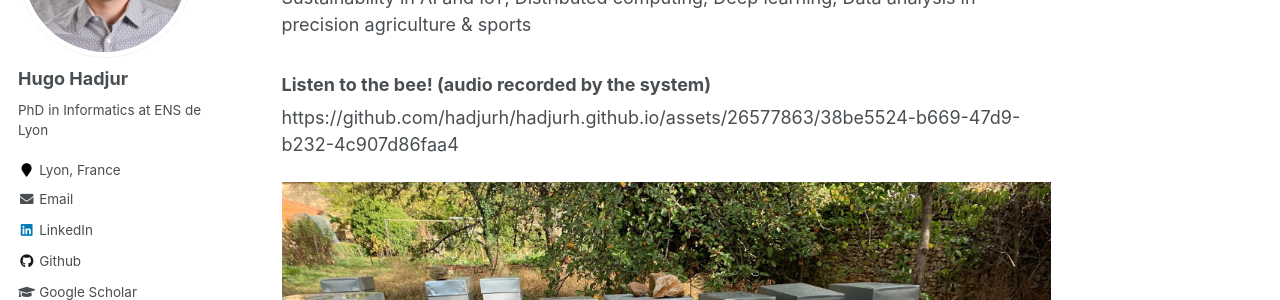
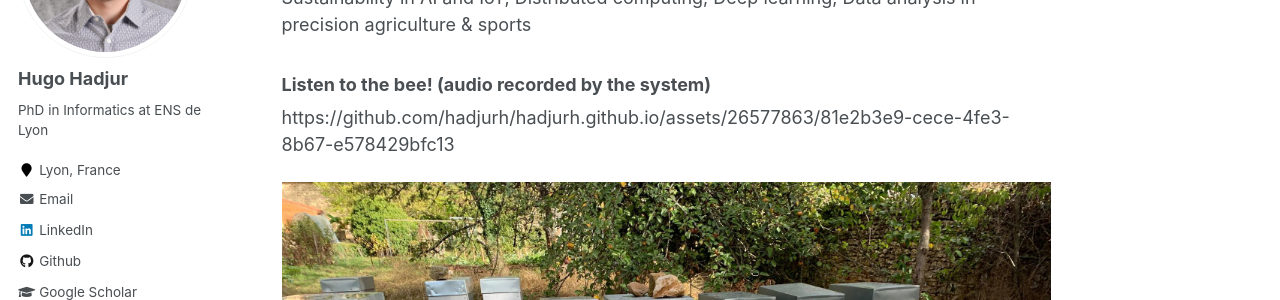
Before and after one commit to hadjurh/hadjurh.github.io, a Jekyll site: the page built from _pages/about.md, in a window 1280 px wide and 900 px high, scrolled down 378 px. Shown: the part 153-453 px from the top of the window. Built offline with Jekyll 4.4.1, drawn with Linux system fonts in a browser that asks for light colours; some of the changed lines change nothing that is shown.

Commit message:
Update about.md

```diff
--- a/_pages/about.md
+++ b/_pages/about.md
@@ -21,8 +21,7 @@ I am also working at [aivancity Paris-Cachan](https://www.aivancity.ai/) as an [
 Sustainability in AI and IoT, Distributed computing, Deep learning, Data analysis in precision agriculture & sports
 
 ### Listen to the bee! (audio recorded by the system)
-https://github.com/hadjurh/hadjurh.github.io/assets/26577863/38be5524-b669-47d9-b232-4c907d86faa4
-
+https://github.com/hadjurh/hadjurh.github.io/assets/26577863/81e2b3e9-cece-4fe3-8b67-e578429bfc13
 
 ![Honey bee beehives and a connected roof](images/pb_audio.jpg){:class="img-responsive"}
 *Honey bee beehives and a connected roof*
```
